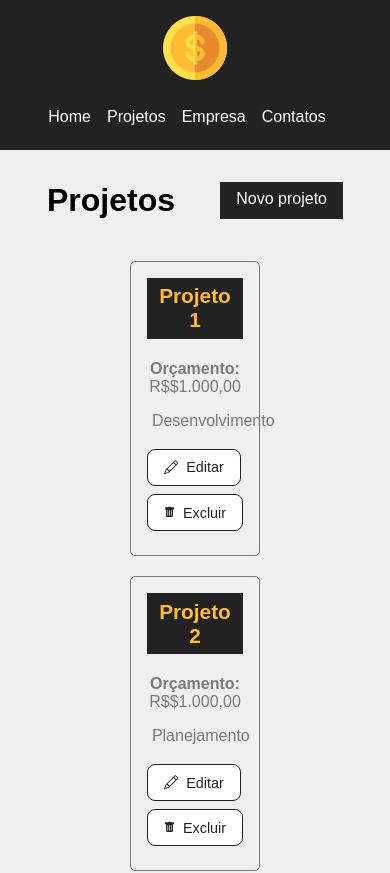
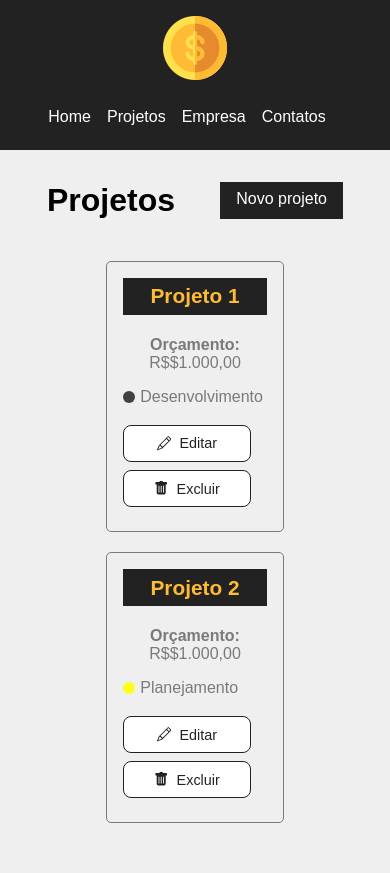
Before and after one commit to Adoniasfalcao/Costs, a React (Create React App) app: page /projects in a window 390 px wide. Shown: the top 873 px of the page. Built offline with nearby package versions, Linux system fonts and the light colour scheme; data requests are answered from the project's data file.

Commit message:
Estilização de cards

```diff
--- a/src/components/project/ProjectCards.module.css
+++ b/src/components/project/ProjectCards.module.css
@@ -98,8 +98,8 @@
     margin-right: .5rem;
 }
 
-@media screen and (max-width: 100%) {
+@media screen and (max-width: 768px) {
     .project_card{
-        width: 44%;
+        width: 60%;
     }
 }
```
